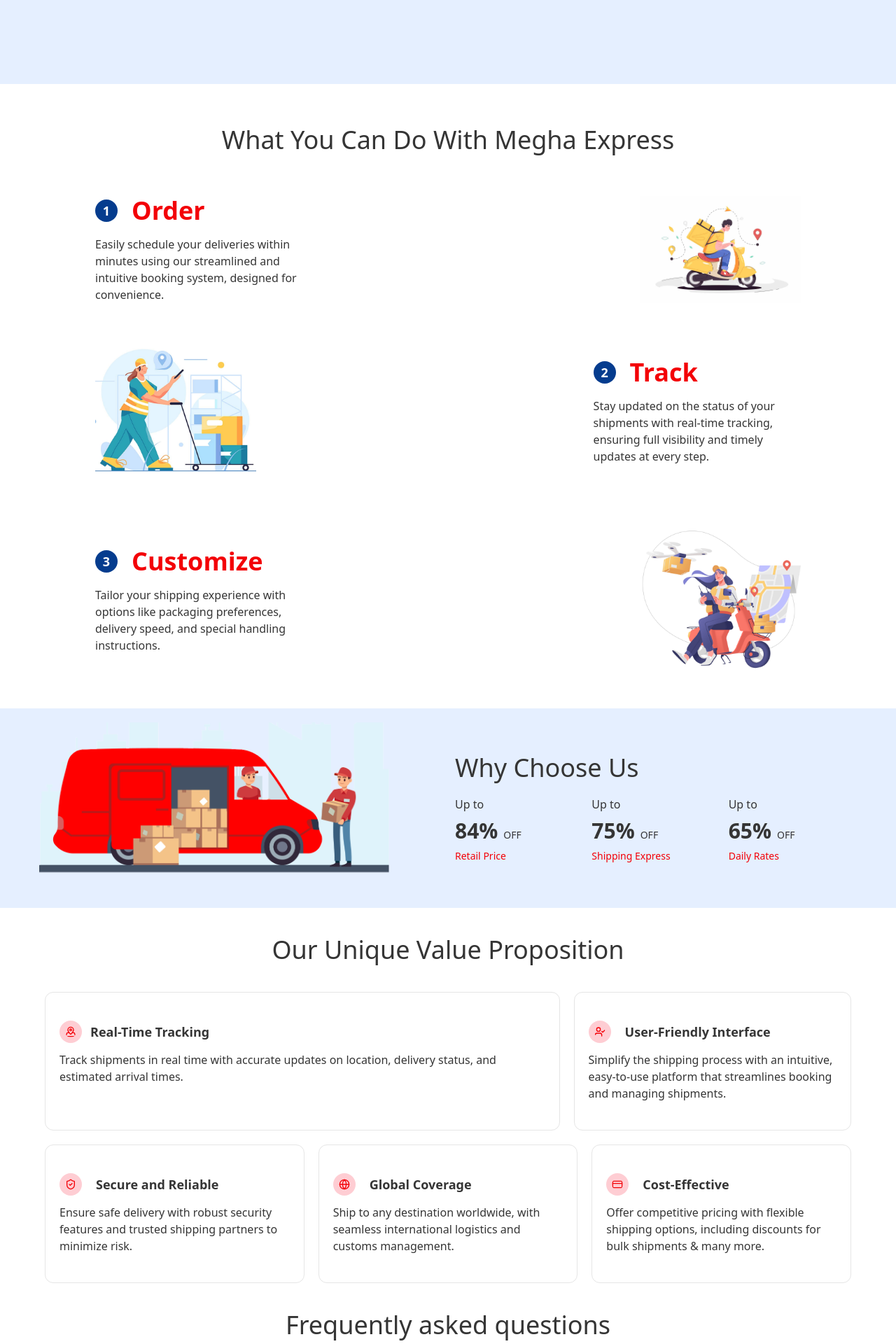
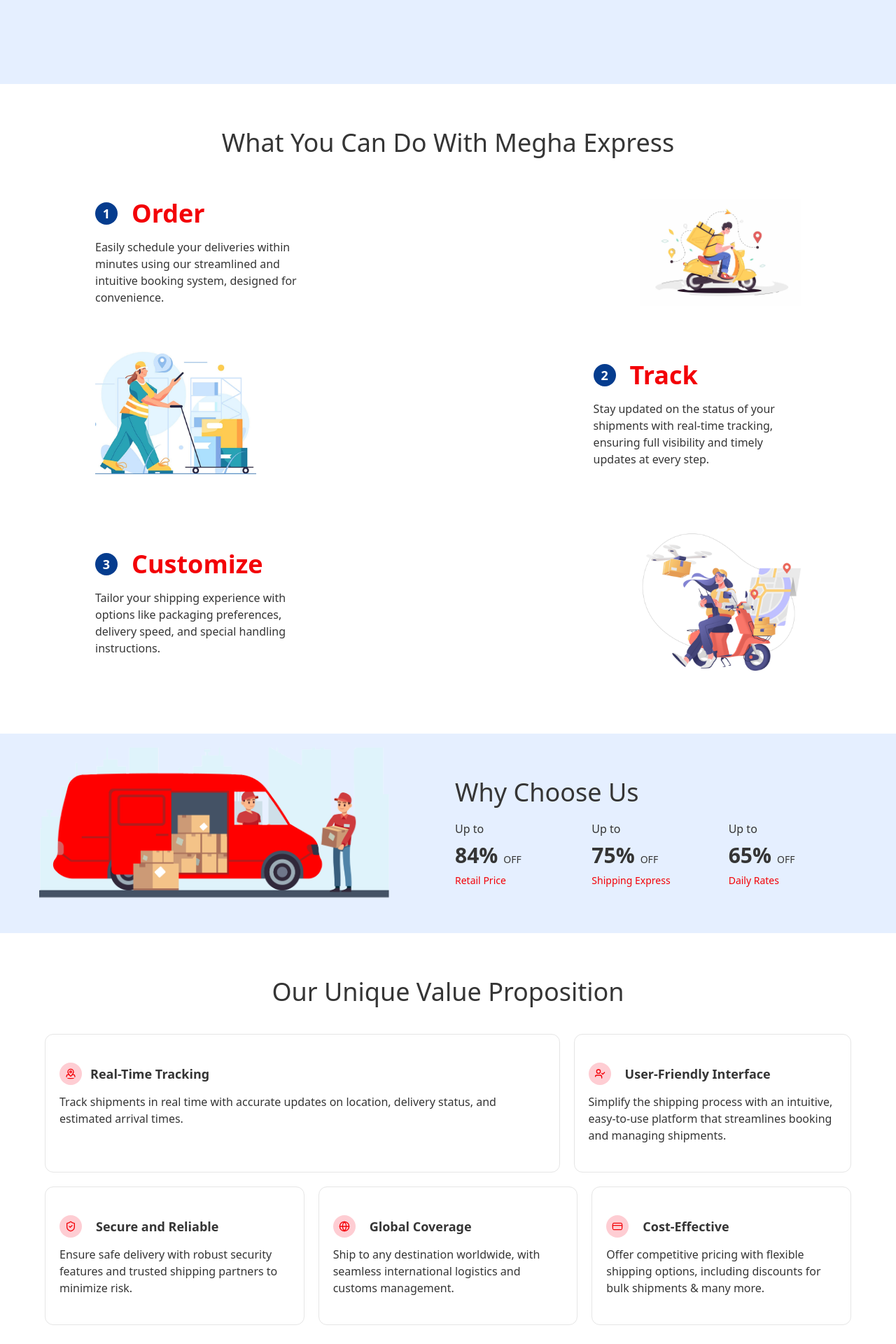
Before and after one commit to exionstech/megha-express-client, a Next.js app: page / in a window 1280 px wide. Shown: the part 680-2600 px from the top of the page at 70% size. Built offline with nearby package versions, Linux system fonts and the light colour scheme.

Commit message:
Refactor layout of FAQ, Services, and UniqueValue components for improved spacing; update MaxWrapper in landing page for better structure

```diff
--- a/src/app/(landing)/_components/faq.tsx
+++ b/src/app/(landing)/_components/faq.tsx
@@ -17,7 +17,7 @@
 
 const FaqSection = () => {
   return (
-    <section className='w-full max-w-screen-2xl px-5 md:px-14 2xl:px-20 mx-auto flex flex-col mt-10 gap-10 items-center'>
+    <section className='w-full max-w-screen-2xl px-5 md:px-14 2xl:px-20 mx-auto flex flex-col gap-10 items-center'>
         <h1 className="text-3xl lg:text-4xl 2xl:text-5xl font-medium text-customBlack select-none pointer-events-none">
         Frequently asked questions
         </h1>
--- a/src/app/(landing)/_components/services.tsx
+++ b/src/app/(landing)/_components/services.tsx
@@ -23,8 +23,8 @@
 ];
 const Services = () => {
   return (
-    <section className="w-full max-w-screen-2xl min-h-screen px-5 md:px-14 flex flex-col py-10 mx-auto gap-10">
-      <div className="w-full text-center mt-5">
+    <section className="w-full max-w-screen-2xl min-h-screen px-5 md:px-14 flex flex-col mx-auto gap-10">
+      <div className="w-full text-center">
         <h1 className="text-3xl lg:text-4xl 2xl:text-5xl font-medium text-customBlack select-none pointer-events-none">
           What You Can Do With Megha Express
         </h1>
--- a/src/app/(landing)/_components/unique-value.tsx
+++ b/src/app/(landing)/_components/unique-value.tsx
@@ -20,7 +20,7 @@
 
 const UniqueValue = () => {
   return (
-    <section className='w-full max-w-screen-2xl px-3 md:px-14 2xl:px-20 mx-auto flex flex-col mt-10 gap-10 items-center'>
+    <section className='w-full max-w-screen-2xl px-3 md:px-14 2xl:px-20 mx-auto flex flex-col gap-10 items-center'>
         <h1 className="text-3xl lg:text-4xl 2xl:text-5xl font-medium text-customBlack select-none pointer-events-none">
         Our Unique Value Proposition
         </h1>
--- a/src/app/(landing)/page.tsx
+++ b/src/app/(landing)/page.tsx
@@ -7,7 +7,7 @@
 
 export default function Home() {
   return (
-    <MaxWrapper>
+    <MaxWrapper className="flex flex-col gap-16">
       <Hero/>
       <Services/>
       <ChooseUs/>
```
